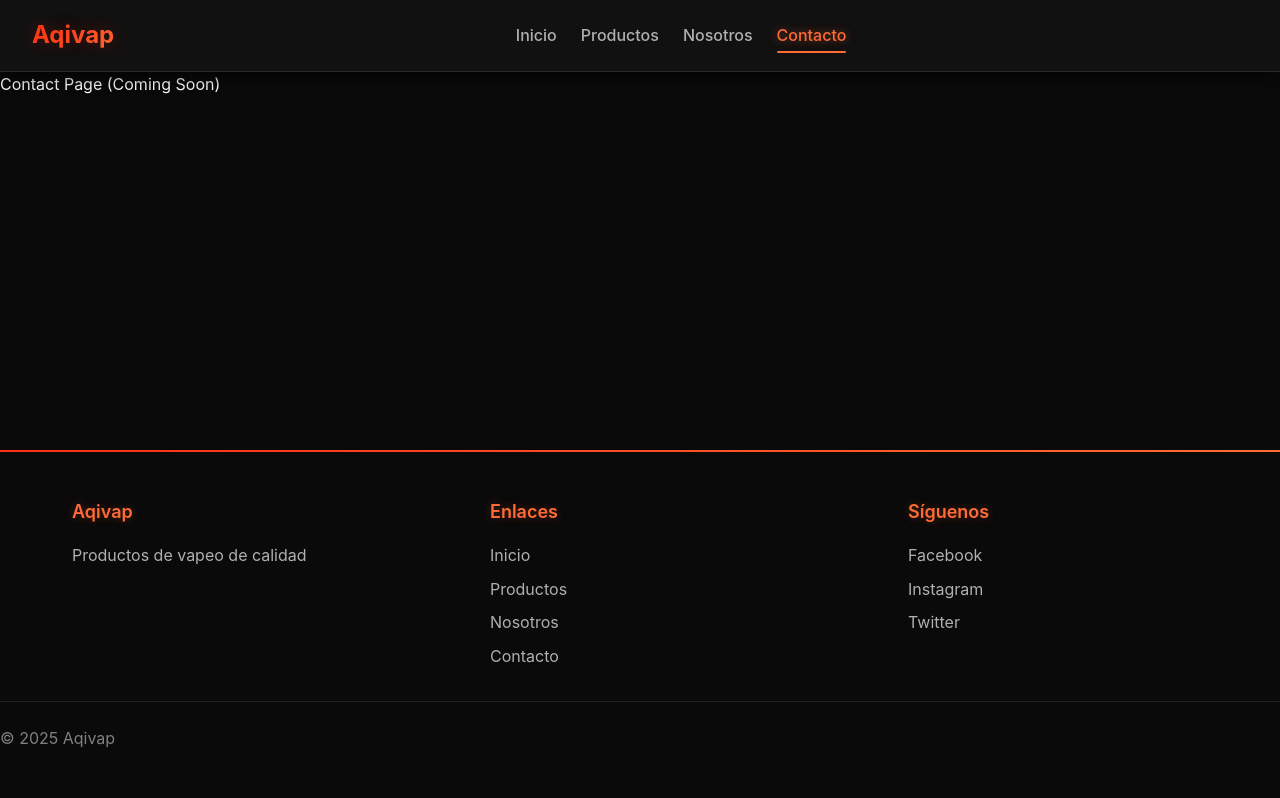
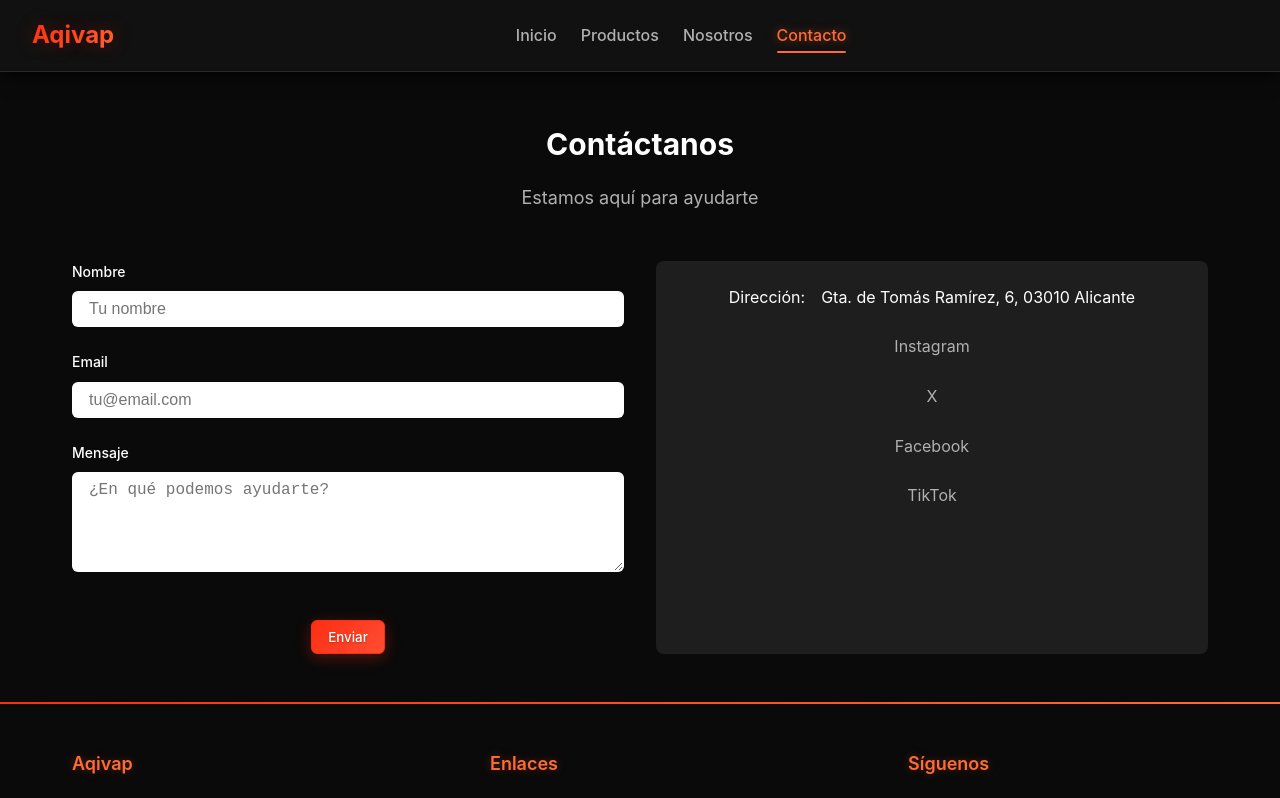
Before and after one commit to ddm19/aqivap, a React (Vite) app: page /contact in a window 1280 px wide. Shown: the top 798 px of the page. Built offline with nearby package versions, Linux system fonts and the light colour scheme.

Commit message:
Add contact page and update footer

```diff
--- a/src/App.tsx
+++ b/src/App.tsx
@@ -6,6 +6,7 @@ import './App.scss'
 import HomePage from './pages/home/home'
 import ProductsPage from 'pages/products/products'
 import ProductDetailPage from 'pages/productDetail/productDetail'
+import ContactPage from 'pages/contact/contact'
 import Header from './components/Header/Header'
 import Footer from './components/Footer/Footer'
 
@@ -27,7 +28,7 @@ const App: React.FC = () => {
             <Route path="/cart" element={<div>Cart Page (Coming Soon)</div>} />
             <Route path="/checkout" element={<div>Checkout Page (Coming Soon)</div>} />
             <Route path="/about" element={<div>About Page (Coming Soon)</div>} />
-            <Route path="/contact" element={<div>Contact Page (Coming Soon)</div>} />
+            <Route path="/contact" element={<ContactPage />} />
           </Routes>
         </main>
         {/* <Footer /> */}
--- a/src/components/Footer/Footer.tsx
+++ b/src/components/Footer/Footer.tsx
@@ -17,9 +17,10 @@ const Footer: React.FC = () => (
       </div>
       <div className="footer__section">
         <h3 className="footer__title">Síguenos</h3>
-        <a href="https://www.facebook.com" target="_blank" rel="noopener noreferrer" className="footer__link">Facebook</a>
-        <a href="https://www.instagram.com" target="_blank" rel="noopener noreferrer" className="footer__link">Instagram</a>
-        <a href="https://www.twitter.com" target="_blank" rel="noopener noreferrer" className="footer__link">Twitter</a>
+        <a href="https://www.facebook.com/antoniojose.gutierrezbernal.5/?locale=es_ES" target="_blank" rel="noopener noreferrer" className="footer__link">Facebook</a>
+        <a href="https://www.instagram.com/aqivap/?hl=es" target="_blank" rel="noopener noreferrer" className="footer__link">Instagram</a>
+        <a href="https://x.com/antonio61680959" target="_blank" rel="noopener noreferrer" className="footer__link">X</a>
+        <a href="https://www.tiktok.com/@aqivap" target="_blank" rel="noopener noreferrer" className="footer__link">TikTok</a>
       </div>
     </div>
     <div className="footer__bottom">© {new Date().getFullYear()} Aqivap</div>
--- /dev/null
+++ b/src/pages/contact/contact.scss
@@ -0,0 +1,50 @@
+@use '../../styles/mixins.scss' as mixins;
+
+.contactPage {
+  padding: var(--spacing-2xl) 0;
+
+  &__header {
+    text-align: center;
+    margin-bottom: var(--spacing-2xl);
+  }
+
+  &__title {
+    font-size: var(--font-size-3xl);
+    font-weight: var(--font-weight-bold);
+    color: var(--text-primary-color);
+    margin-bottom: var(--spacing-md);
+  }
+
+  &__subtitle {
+    color: var(--text-secondary-color);
+    font-size: var(--font-size-lg);
+  }
+
+  &__container {
+    display: grid;
+    grid-template-columns: 1fr;
+    gap: var(--spacing-xl);
+
+    @include mixins.responsive(lg) {
+      grid-template-columns: 1fr 1fr;
+    }
+  }
+
+  &__form {
+    @include mixins.flexColumn;
+    gap: var(--spacing-lg);
+  }
+
+  &__info {
+    @include mixins.flexColumn;
+    gap: var(--spacing-lg);
+    background-color: var(--surface-color);
+    padding: var(--spacing-lg);
+    border-radius: var(--border-radius-lg);
+  }
+
+  &__contactItem {
+    @include mixins.flexCenter;
+    gap: var(--spacing-md);
+  }
+}
--- /dev/null
+++ b/src/pages/contact/contact.tsx
@@ -0,0 +1,52 @@
+import React from 'react';
+import './contact.scss';
+
+const ContactPage: React.FC = () => (
+  <div className="contactPage">
+    <div className="container">
+      <header className="contactPage__header">
+        <h1 className="contactPage__title">Contáctanos</h1>
+        <p className="contactPage__subtitle">Estamos aquí para ayudarte</p>
+      </header>
+      <div className="contactPage__container">
+        <form className="contactPage__form form">
+          <div className="form__group">
+            <label htmlFor="name" className="form__label">Nombre</label>
+            <input id="name" type="text" className="form__input" placeholder="Tu nombre" />
+          </div>
+          <div className="form__group">
+            <label htmlFor="email" className="form__label">Email</label>
+            <input id="email" type="email" className="form__input" placeholder="tu@email.com" />
+          </div>
+          <div className="form__group">
+            <label htmlFor="message" className="form__label">Mensaje</label>
+            <textarea id="message" className="form__textarea" placeholder="¿En qué podemos ayudarte?" />
+          </div>
+          <div className="form__actions">
+            <button type="submit" className="button button--primary">Enviar</button>
+          </div>
+        </form>
+        <div className="contactPage__info">
+          <div className="contactPage__contactItem">
+            <span>Dirección:</span>
+            <span>Gta. de Tomás Ramírez, 6, 03010 Alicante</span>
+          </div>
+          <div className="contactPage__contactItem">
+            <a href="https://www.instagram.com/aqivap/?hl=es" className="footer__link" target="_blank" rel="noopener noreferrer">Instagram</a>
+          </div>
+          <div className="contactPage__contactItem">
+            <a href="https://x.com/antonio61680959" className="footer__link" target="_blank" rel="noopener noreferrer">X</a>
+          </div>
+          <div className="contactPage__contactItem">
+            <a href="https://www.facebook.com/antoniojose.gutierrezbernal.5/?locale=es_ES" className="footer__link" target="_blank" rel="noopener noreferrer">Facebook</a>
+          </div>
+          <div className="contactPage__contactItem">
+            <a href="https://www.tiktok.com/@aqivap" className="footer__link" target="_blank" rel="noopener noreferrer">TikTok</a>
+          </div>
+        </div>
+      </div>
+    </div>
+  </div>
+);
+
+export default ContactPage;
```
